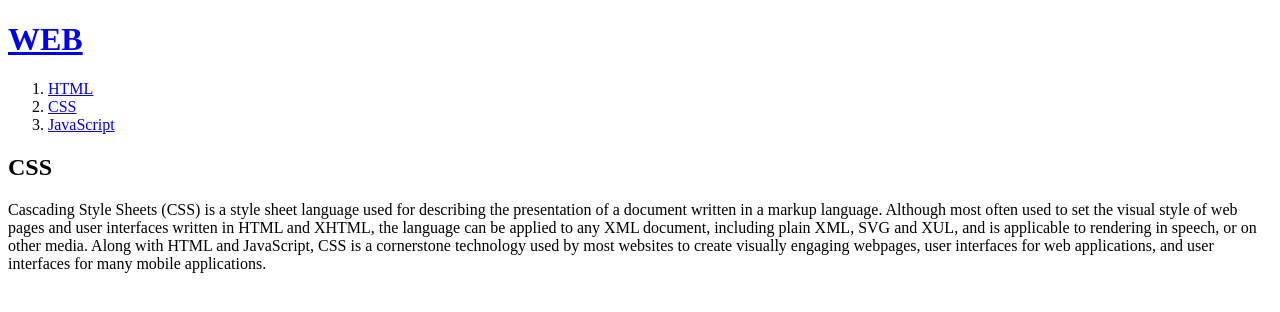
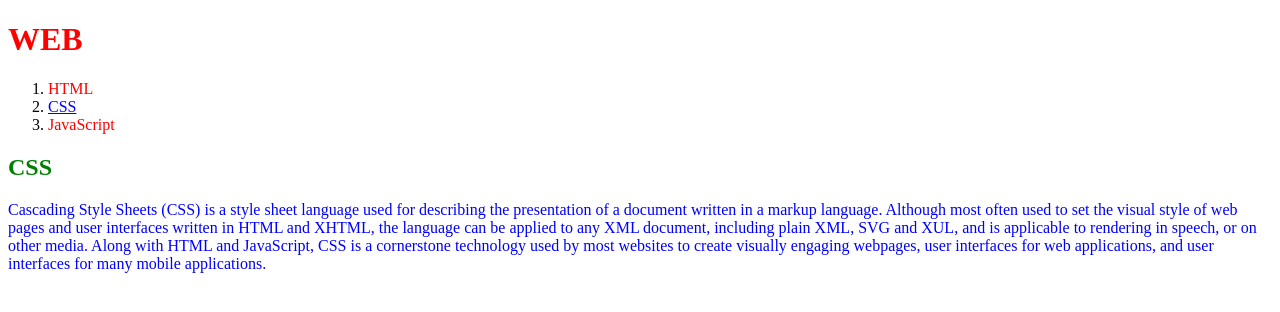
Before and after one commit to mythhero2/coding1, a plain HTML site: page CSS.html in a window 1280 px wide. Drawn offline with Linux system fonts and the light colour scheme.

Commit message:
Update CSS.html

```diff
--- a/CSS.html
+++ b/CSS.html
@@ -1,18 +1,31 @@
 <!doctype html>
 <html>
 <head>
-<title>WEB1-CSS</title>
-<meta charset="utf-8">
+ <title>WEB - CSS</title>
+ <meta charset="utf-8">
+ <style>
+  a {
+    color:red;
+    text-decoration: none;
+  }
+  p {
+    color:blue;
+  }
+  h2 {
+    color:green;
+  }
+</style>
 </head>
 <body>
  <h1><a href="index.html">WEB</a></h1>
  <ol>
   <li><a href="HTML.html">HTML</a></li>
-  <li><a href="CSS.html">CSS</a></li>
+  <li><a href="CSS.html" style="color:blue;text-decoration:underline">CSS</a></li>
   <li><a href="JAVA.html">JavaScript</a></li>
  </ol>
 <h2>CSS</h2>
-<p>Cascading Style Sheets (CSS) is a style sheet language used for describing the presentation of a document written in a markup language. Although most often used to set the visual style of web pages and user interfaces written in HTML and XHTML, the language can be applied to any XML document, including plain XML, SVG and XUL, and is applicable to rendering in speech, or on other media. Along with HTML and JavaScript, CSS is a cornerstone technology used by most websites to create visually engaging webpages, user interfaces for web applications, and user interfaces for many mobile applications.
+<p>
+  Cascading Style Sheets (CSS) is a style sheet language used for describing the presentation of a document written in a markup language. Although most often used to set the visual style of web pages and user interfaces written in HTML and XHTML, the language can be applied to any XML document, including plain XML, SVG and XUL, and is applicable to rendering in speech, or on other media. Along with HTML and JavaScript, CSS is a cornerstone technology used by most websites to create visually engaging webpages, user interfaces for web applications, and user interfaces for many mobile applications.
 </p>
 </body>
 </html>
```
